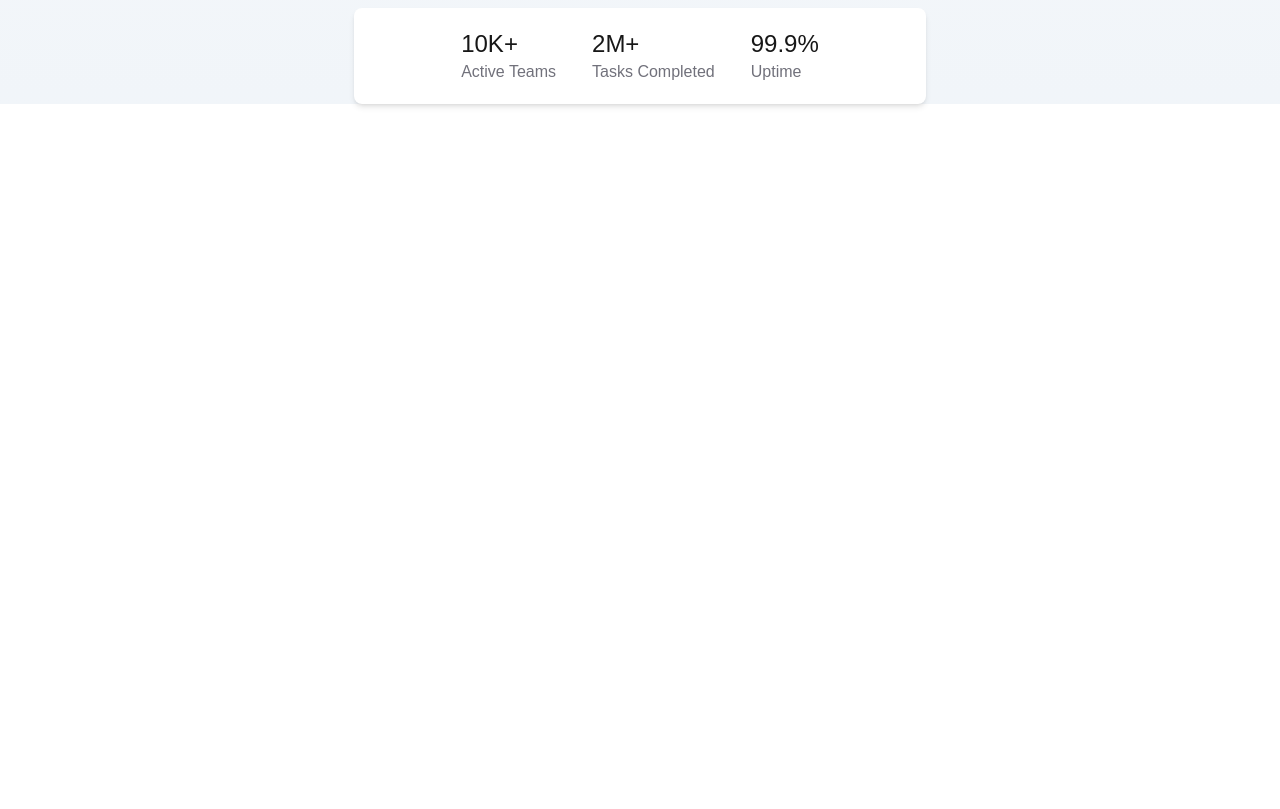
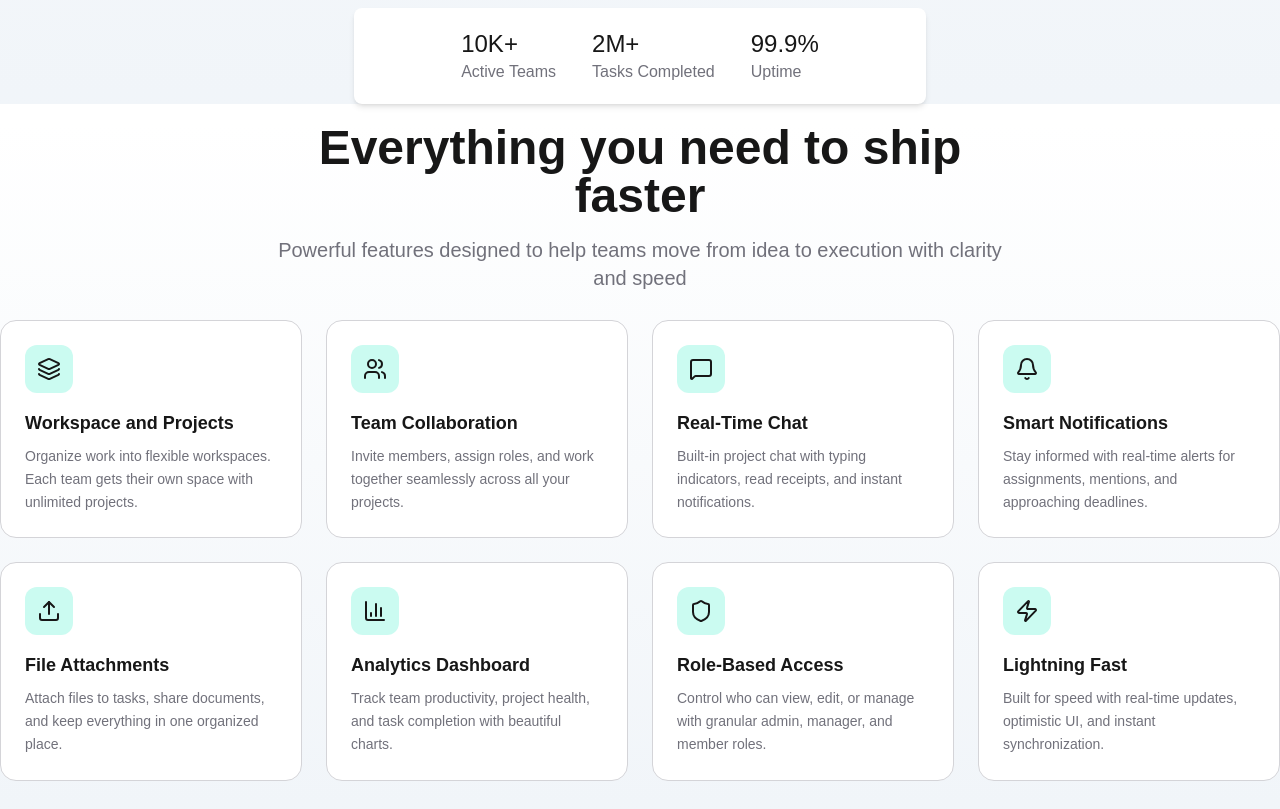
Before and after one commit to FaithAchieng/TaskFlow, a Next.js app: page / in a window 1280 px wide. Shown: the part 600-1409 px from the top of the page. Before the commit the page ends 800 px from the top, so only its background shows below. Built offline with nearby package versions, Linux system fonts and the light colour scheme.

Commit message:
Finished the features section

```diff
--- /dev/null
+++ b/app/components/landing/features.tsx
@@ -0,0 +1,81 @@
+import { BarChart3,Upload,Shield,Zap,Layers,Users,MessageSquare,Bell } from "lucide-react";
+export default function Features(){
+const features=[
+    {
+        icon: Layers,
+        title:"Workspace and Projects",
+        description:"Organize work into flexible workspaces. Each team gets their own space with unlimited projects."
+    },
+    {
+        icon: Users,
+        title:"Team Collaboration",
+        description: "Invite members, assign roles, and work together seamlessly across all your projects."
+    },
+    {
+        icon: MessageSquare,
+        title:"Real-Time Chat",
+        description: "Built-in project chat with typing indicators, read receipts, and instant notifications."
+    },
+    {
+        icon: Bell,
+        title: "Smart Notifications",
+        description: "Stay informed with real-time alerts for assignments, mentions, and approaching deadlines."
+    },
+    {
+    icon: Upload,
+    title: "File Attachments",
+    description: "Attach files to tasks, share documents, and keep everything in one organized place."
+  },
+  {
+    icon: BarChart3,
+    title: "Analytics Dashboard",
+    description: "Track team productivity, project health, and task completion with beautiful charts."
+  },
+  {
+    icon: Shield,
+    title: "Role-Based Access",
+    description: "Control who can view, edit, or manage with granular admin, manager, and member roles."
+  },
+  {
+    icon: Zap,
+    title: "Lightning Fast",
+    description: "Built for speed with real-time updates, optimistic UI, and instant synchronization."
+  }
+]
+    return(
+        <section className="bg-gradient-to-b from-white to-slate-100 flex items-center justify-center mt-5 flex-col">
+            <div className="flex flex-col">
+                <p className="font-bold text-5xl">Everything you need to ship</p>
+                <p className="font-bold text-5xl text-center">faster</p>
+            </div>
+            <div className="mt-4">
+                <p className="text-zinc-500 text-xl">Powerful features designed to help teams move from idea to execution with clarity</p>
+                <p className="text-zinc-500 text-xl text-center">and speed</p>
+            </div>
+
+                {/* Features Grid */}
+        <div className="grid md:grid-cols-2 lg:grid-cols-4 gap-6 mt-7 mb-7">
+          {features.map((feature, index) => (
+            <div
+              key={feature.title}
+              className="group p-6 rounded-2xl bg-white border border-zinc-300 hover:border-primary/30 hover:shadow-lg transition-all duration-300"
+              style={{ animationDelay: `${index * 0.1}s` }}
+            >
+              <div className="h-12 w-12 rounded-xl bg-teal-100 flex items-center justify-center mb-4 group-hover:bg-primary/10 transition-colors">
+                <feature.icon className="h-6 w-6 text-primary" />
+              </div>
+              <h3 className="text-lg font-semibold text-foreground mb-2">
+                {feature.title}
+              </h3>
+              <p className=" text-sm leading-relaxed text-zinc-500">
+                {feature.description}
+              </p>
+            </div>
+          ))}
+        </div>
+
+
+
+        </section>
+    );
+}
--- a/app/page.tsx
+++ b/app/page.tsx
@@ -1,11 +1,13 @@
 import Header from "./components/landing/header";
 import Hero from "./components/landing/hero";
+import Features from "./components/landing/features";
 export default function Home(){
 
   return(
     <div>
       <Header />
       <Hero />
+      <Features />
     </div>
 
   );
```
